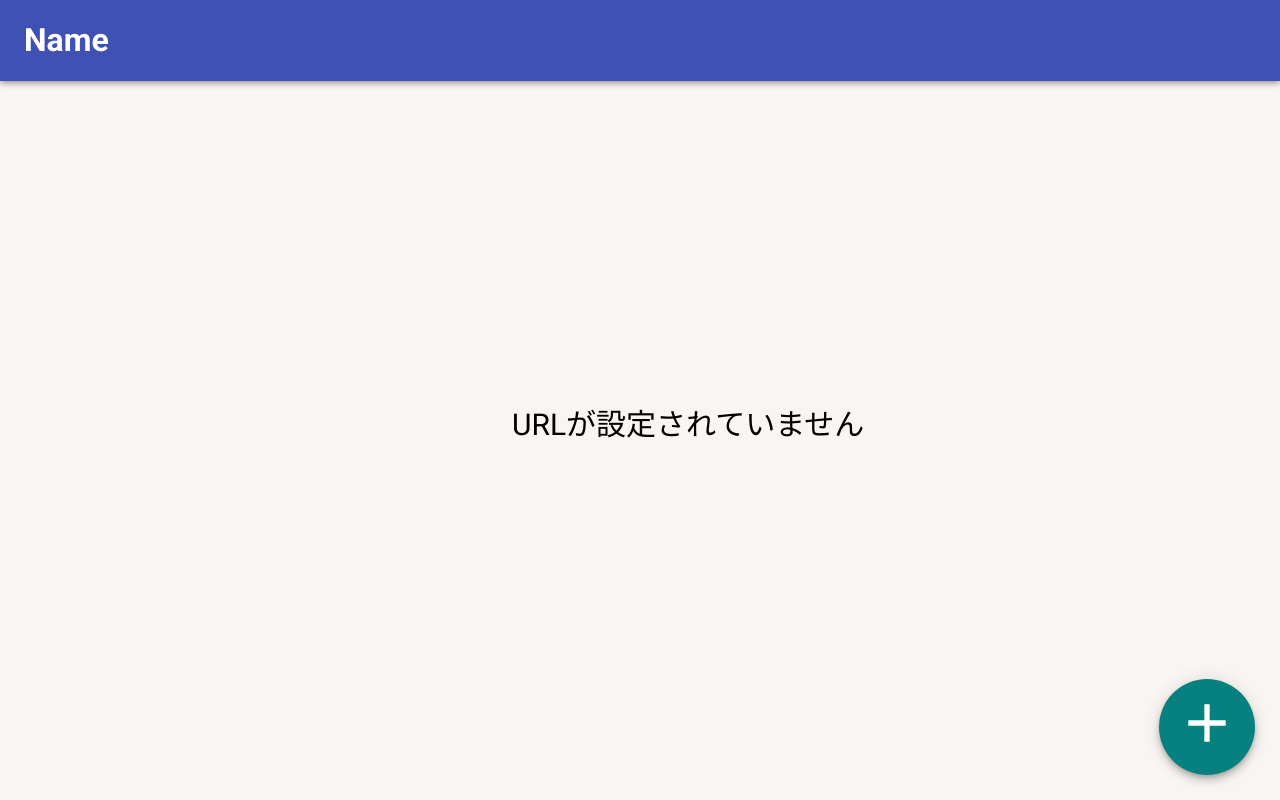
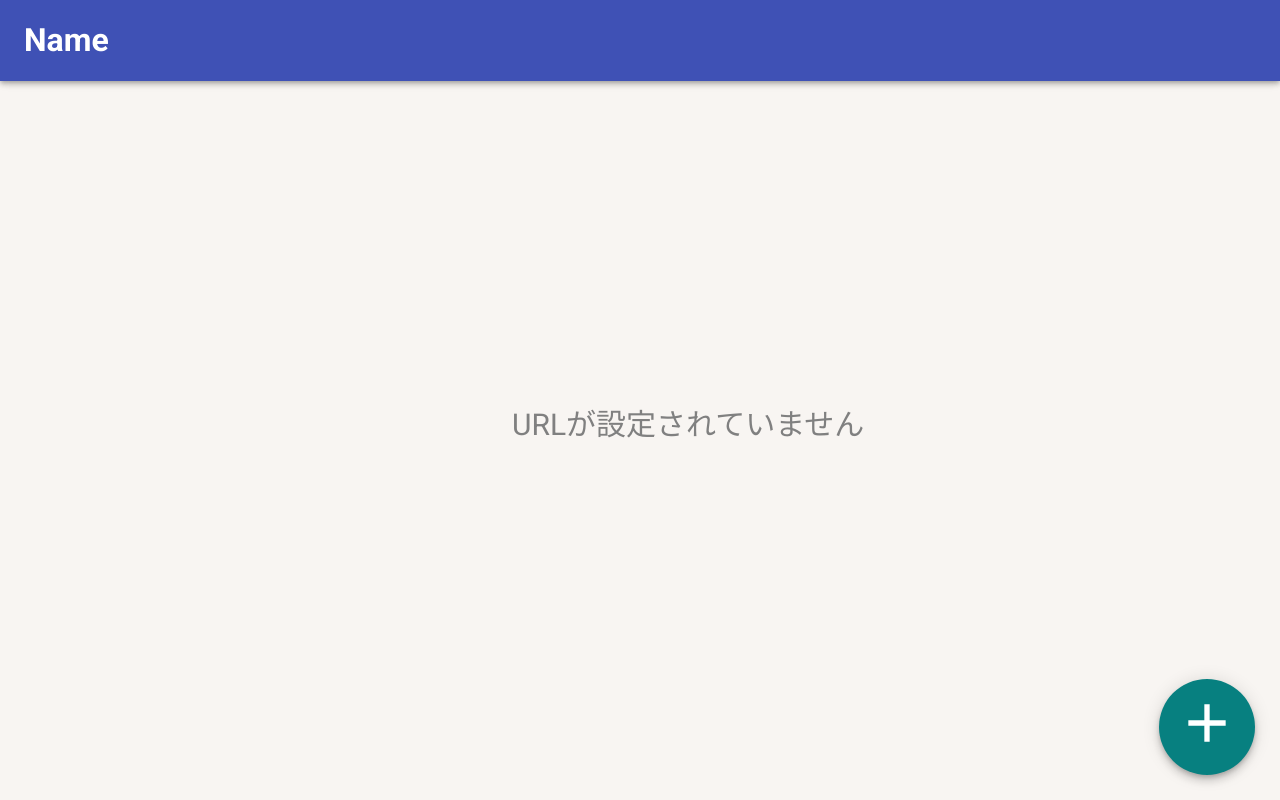
Before and after one commit to cobaltbluesky/thirano, a React (Create React App) app: page / in a window 1280 px wide. Built offline with nearby package versions, Linux system fonts and the light colour scheme.

Commit message:
背景文字の変更

```diff
--- a/src/pages/View.js
+++ b/src/pages/View.js
@@ -36,7 +36,7 @@ const View = () => {
   const [deviceList, setDeviceList] = useState([]);
 
   const NoDeviceText = () => {
-    if (!deviceList.length) return <div className = {classes.noDeviceText}>URLが設定されていません</div>;
+    if (!deviceList.length) return <div className = {classes.noDeviceText}  style={{color:"gray"}}>URLが設定されていません</div>;
     else return null;
   }
 
```
